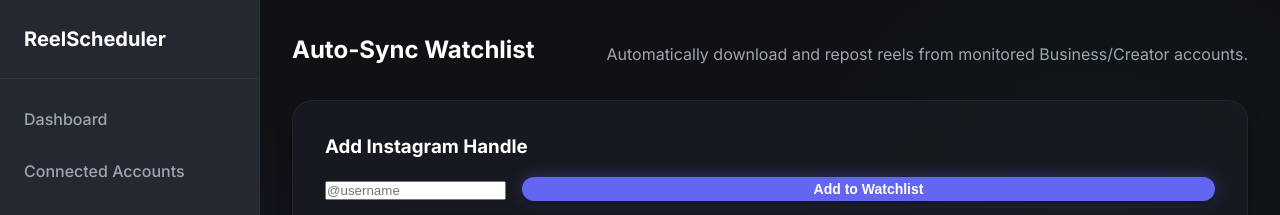
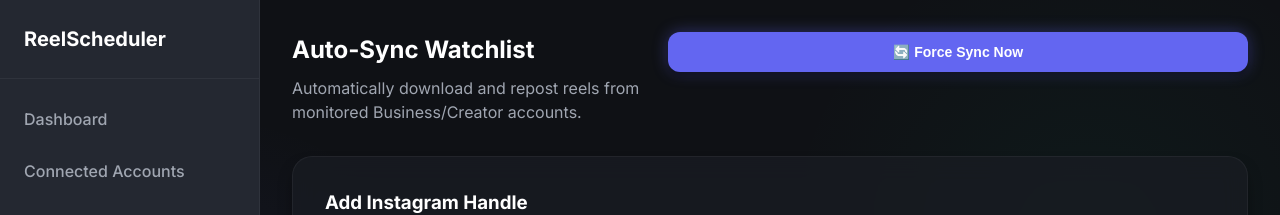
Before and after one commit to yogeshwardev/facebook, a React (Vite) app in the folder frontend/: page /auto-sync in a window 1280 px wide. Shown: the top 215 px of the page. Built offline with nearby package versions, Linux system fonts and the light colour scheme; no server answers; sample sign-in values are in the browser's storage.

Commit message:
feat: Add manual Sync Now button

```diff
--- a/frontend/src/pages/AutoSync.tsx
+++ b/frontend/src/pages/AutoSync.tsx
@@ -68,13 +68,30 @@
     }
   };
 
+  const handleSyncNow = async () => {
+    try {
+      const res = await api.post('/monitor/sync');
+      if (res.data.success) {
+        alert(res.data.message);
+        fetchAccounts(); // Refresh the last checked time
+      }
+    } catch (err: any) {
+      alert(err.response?.data?.message || 'Failed to trigger sync');
+    }
+  };
+
   return (
     <Layout>
-      <div className="page-header">
-        <h1 className="page-title">Auto-Sync Watchlist</h1>
-        <p style={{ color: 'var(--text-secondary)', marginTop: '0.5rem' }}>
-          Automatically download and repost reels from monitored Business/Creator accounts.
-        </p>
+      <div className="page-header" style={{ display: 'flex', justifyContent: 'space-between', alignItems: 'flex-start' }}>
+        <div>
+          <h1 className="page-title">Auto-Sync Watchlist</h1>
+          <p style={{ color: 'var(--text-secondary)', marginTop: '0.5rem' }}>
+            Automatically download and repost reels from monitored Business/Creator accounts.
+          </p>
+        </div>
+        <button className="btn btn-primary" onClick={handleSyncNow}>
+          🔄 Force Sync Now
+        </button>
       </div>
 
       <div className="card" style={{ marginBottom: '2rem' }}>
```
Also changed, not shown: 2 other files (tests, documents, lock files or other folders).
